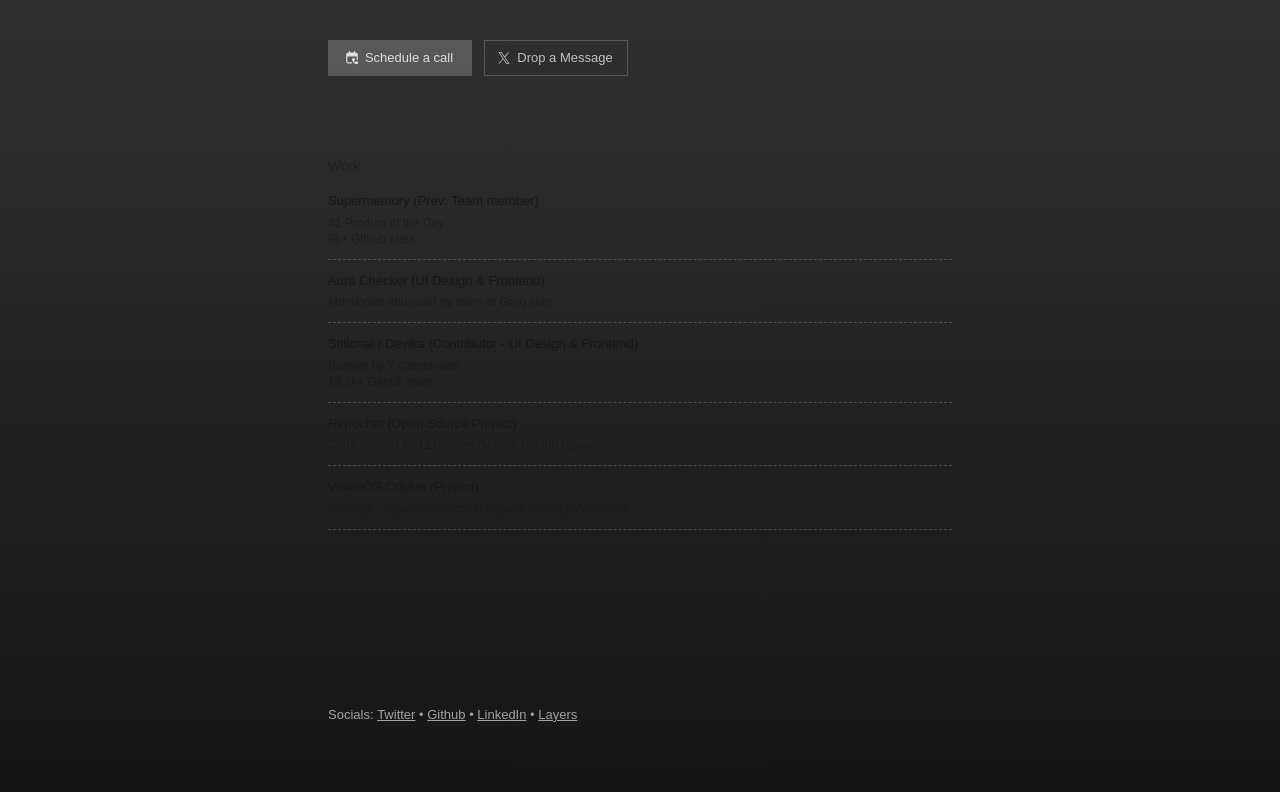
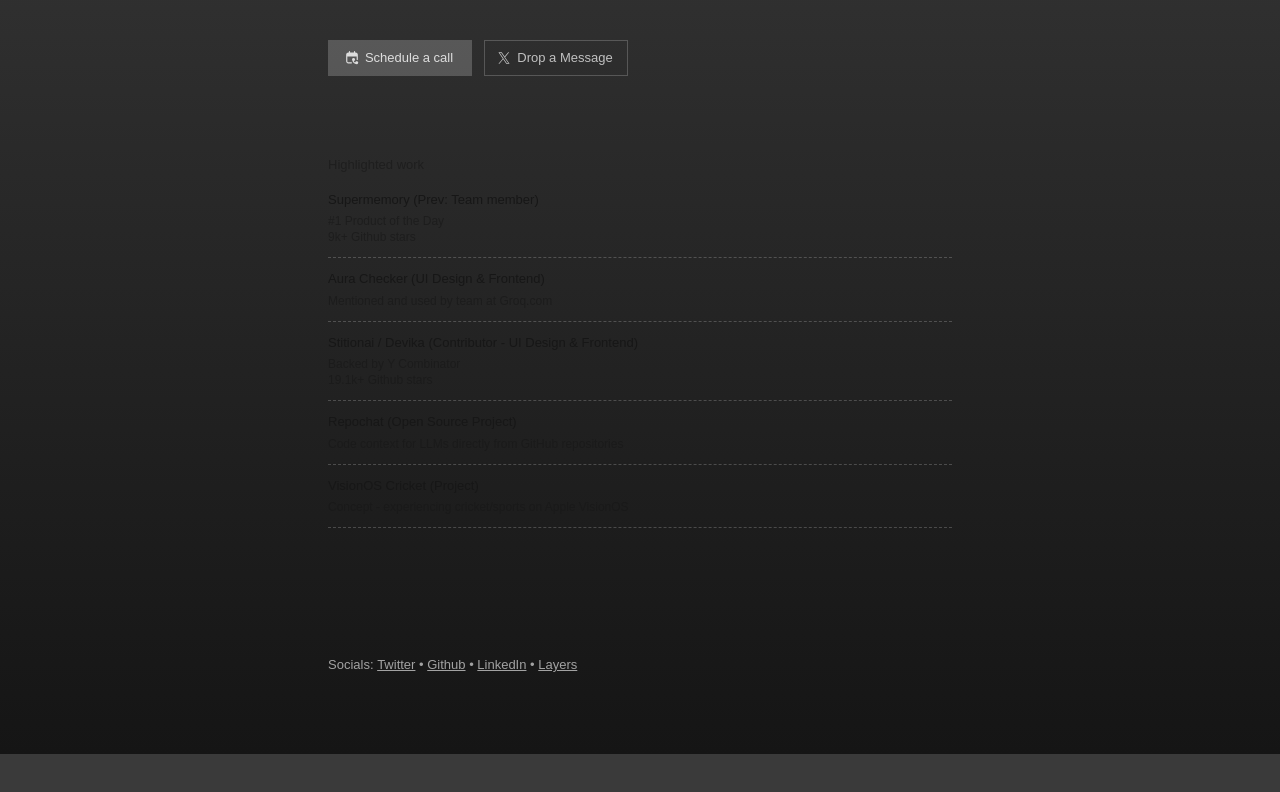
Before and after one commit to kartikk-k/kartikk.io, a Next.js app: page / in a window 1280 px wide. Shown: the part 312-1104 px from the top of the page. After the commit the page ends 1066 px from the top, so only its background shows below. Built offline with nearby package versions, Linux system fonts and the light colour scheme.

Commit message:
fix: styling

```diff
--- a/src/app/designs/page.tsx
+++ b/src/app/designs/page.tsx
@@ -2,7 +2,6 @@
 
 import Link from 'next/link';
 import Image from 'next/image';
-
 import BarGraphConceptImg from '@/assets/designs/bar-graph-concept.png';
 import ConsumerAppImg from '@/assets/designs/consumer-app.png';
 import F1LapImg from '@/assets/designs/f1-lap.png';
@@ -13,8 +12,14 @@ import PortfolioExampleImg from '@/assets/designs/portfolio-example.png';
 import PosterImg from '@/assets/designs/poster.png';
 import QuickTipToastImg from '@/assets/designs/quick-tip-toast.png';
 import SupermemoryConceptImg from '@/assets/designs/supermemory-concept.png';
+import { useEffect } from 'react';
 
 function page() {
+
+    useEffect(() => {
+        if (typeof window === 'undefined') return;
+        document.body.style.backgroundColor = '#FFFFFF';
+    }, [])
 
     return (
         <div className='min-h-[120dvh] md:min-h-screen w-screen bg-white relative overflow-x-hidden'>
--- a/src/app/page.tsx
+++ b/src/app/page.tsx
@@ -112,7 +112,7 @@ function page() {
           <p className='mt-2 text-sm'>
             i like to&nbsp;
             <Link href={'/designs'} className='underline'>design</Link>,&nbsp;
-            <Link href={'/crafts'} className='underline'>craft user experiences</Link>,
+            <Link href={'/lab'} className='underline'>craft user experiences</Link>,
             build things very quickly and ship often <Link href={'https://github.com/kartikk-k'} target='_blank' className='italic opacity-60'>{`(visit github)`}</Link>
           </p>
 
@@ -138,43 +138,53 @@ function page() {
 
         <div className='mt-20 text-sm'>
           <div className='flex items-center gap-2 relative'>
-            <h3 className='opacity-60'>Work</h3>
+            <h3 className='opacity-60 text-[13px]'>Highlighted work</h3>
           </div>
 
           <div className='mt-4 space-y-3 text-[13px]'>
 
             <div className='border-b border-dashed border-white/20 pb-3'>
+              <Link href={'https://www.producthunt.com/products/supermemory'} target='_blank' className='text-[13px]'>
                 <p>Supermemory {"("}Prev: Team member{")"}</p>
                 <p className='text-xs opacity-60 mt-1'>#1 Product of the Day <br />
                   9k+ Github stars</p>
+              </Link>
             </div>
 
             <div className='border-b border-dashed border-white/20 pb-3'>
+              <Link href={'https://x.com/GroqInc/status/1890086837903151607?s=20'} target='_blank' className='text-[13px]'>
                 <p>Aura Checker {"("}UI Design & Frontend{")"}</p>
                 <p className='text-xs opacity-60 mt-1'>Mentioned and used by team at Groq.com</p>
+              </Link>
             </div>
 
             <div className='border-b border-dashed border-white/20 pb-3'>
+              <Link href={'https://github.com/stitionai/devika'} target='_blank' className='text-[13px]'>
                 <p>Stitionai / Devika {"("}Contributor - UI Design & Frontend{")"}</p>
                 <p className='text-xs opacity-60 mt-1'>Backed by Y Combinator<br />
                   19.1k+ Github stars</p>
+              </Link>
             </div>
 
             <div className='border-b border-dashed border-white/20 pb-3'>
+              <Link href={'https://peerlist.io/kartikk/project/repochat'} target='_blank' className='text-[13px]'>
                 <p>Repochat {"("}Open Source Project{")"}</p>
                 <p className='text-xs opacity-60 mt-1'>Code context for LLMs directly from GitHub repositories</p>
+              </Link>
             </div>
 
             <div className='border-b border-dashed border-white/20 pb-3'>
+              <Link href={'https://github.com/kartikk-k/visionOS-cricket'} target='_blank' className='text-[13px]'>
                 <p>VisionOS Cricket (Project)</p>
                 <p className='text-xs opacity-60 mt-1'>Concept - experiencing cricket/sports on Apple VisionOS</p>
+              </Link>
             </div>
 
           </div>
         </div>
 
 
-        <p className='text-white/60 text-xs sm:text-[13px] mt-44'>
+        <p className='text-white/60 text-xs sm:text-[13px] mt-32'>
           Socials:&nbsp;
           <Link target='_blank' href={'http://x.com/kartik_builds'} className='underline hover:text-white/90'>Twitter</Link> •&nbsp;
           <Link target='_blank' href={'https://github.com/kartikk-k'} className='underline hover:text-white/90'>Github</Link> •&nbsp;
```
Lines whose indentation alone changed are shown as unchanged.
